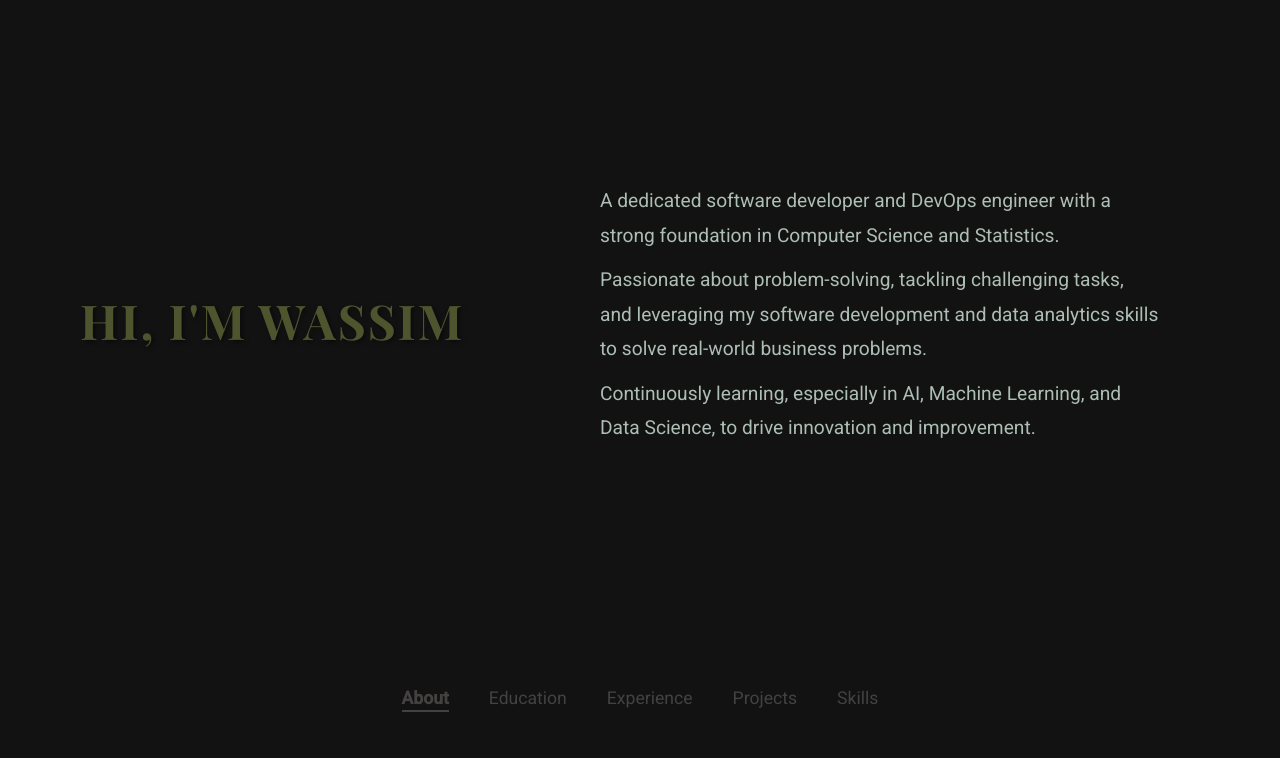
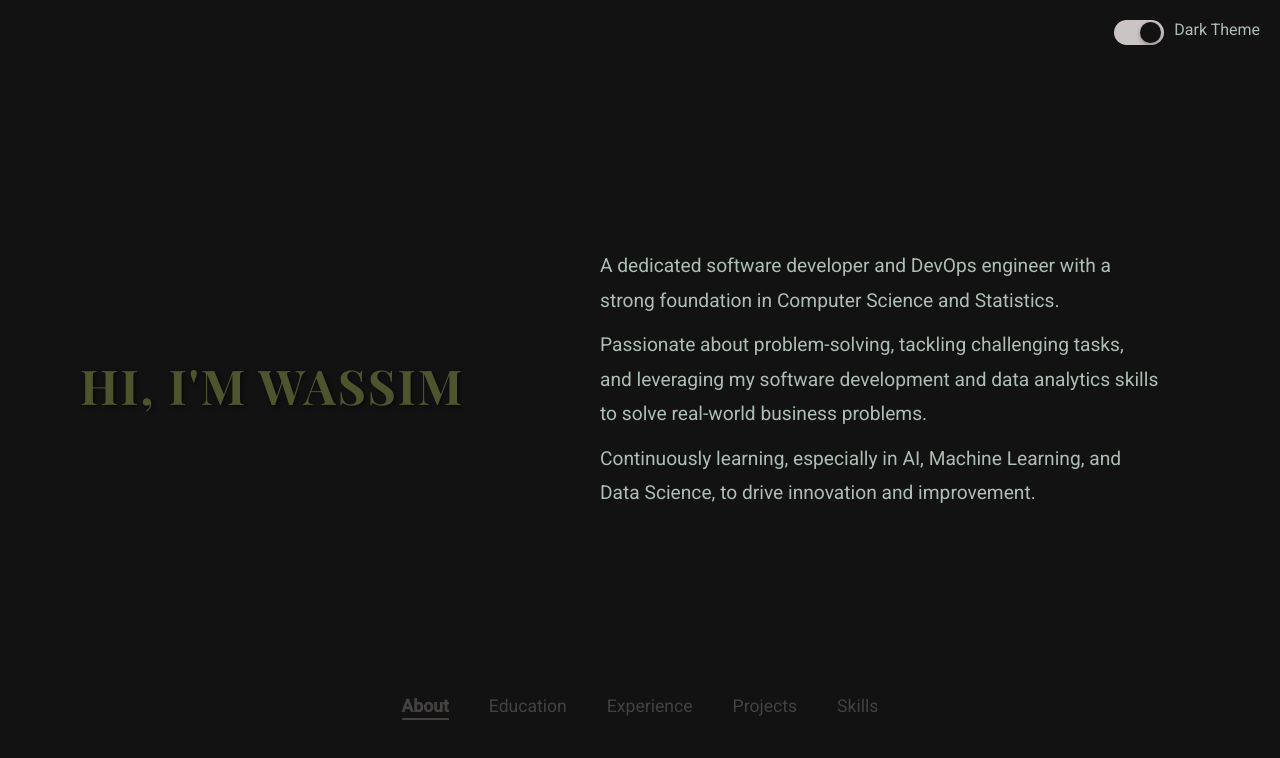
Before and after one commit to wassimwazzi/wassimwazzi.github.io, a React (Create React App) app: page / in a window 1280 px wide. Shown: the top 758 px of the page. Built offline with nearby package versions, Linux system fonts and the light colour scheme.

Commit message:
allow toggling themes

```diff
--- a/src/App.js
+++ b/src/App.js
@@ -6,6 +6,8 @@ import Projects from './components/Projects/Projects';
 import Skills from './components/Skills/Skills';
 import Experience from './components/Experience/Experience';
 import Footer from './components/Footer/Footer';
+import { ThemeProvider } from './components/Theme/ThemeContext';
+import ThemeToggle from './components/Theme/ThemeToggle';
 import './styles/main.css';
 import AOS from 'aos';
 import 'aos/dist/aos.css';
@@ -53,6 +55,8 @@ const App = () => {
     <div className="app-container">
       {/* {curtainVisible && <div className="curtain" onAnimationEnd={() => setCurtainVisible(false)} />} */}
       <main className="content-container">
+        <ThemeProvider>
+          <ThemeToggle />
           <div className="content">{renderSection()}</div>
           <nav className="nav">
             <div className="nav-links">
@@ -71,6 +75,7 @@ const App = () => {
               ))}
             </div>
           </nav>
+        </ThemeProvider>
       </main>
       {/* <Footer /> */}
     </div>
--- a/src/components/Projects/Projects.js
+++ b/src/components/Projects/Projects.js
@@ -1,6 +1,7 @@
 import React from 'react';
 import Scrollable from '../common/ScrollableContent/Scrollable';
 import Card from '../common/Card/Card';
+import { useTheme } from '../Theme/ThemeContext';
 import './Projects.css';
 
 const PROJECT_ITEMS = [
@@ -54,6 +55,8 @@ const PROJECT_ITEMS = [
 ];
 
 const Projects = () => {
+  const { isLight } = useTheme();
+
   return (
     <Scrollable>
       {PROJECT_ITEMS.map((project, index) => (
@@ -67,7 +70,7 @@ const Projects = () => {
                   <a href={project.link.link} target="_blank" rel="noopener noreferrer">Give it a try!</a>
                 </div>}
                 <div className="github-link">
-                  <img src="./github.png" style={{ width: '50px' }} alt="github" />
+                  <img src={`./github-${isLight() ? 'light' : 'dark'}.png`} style={{ width: '50px' }} alt="github" />
                   <a href={project.github} target="_blank" rel="noopener noreferrer">Read the code!</a>
                 </div>
               </div>
--- /dev/null
+++ b/src/components/Theme/ThemeContext.js
@@ -0,0 +1,28 @@
+import React, { createContext, useState, useEffect, useContext } from 'react';
+
+const ThemeContext = createContext();
+
+export const ThemeProvider = ({ children }) => {
+    const [theme, setTheme] = useState(localStorage.getItem('theme') || 'dark');
+
+    const isLight = () => theme === 'light';
+
+    const toggleTheme = () => {
+        const newTheme = isLight() ? 'dark' : 'light';
+        setTheme(newTheme);
+        localStorage.setItem('theme', newTheme);
+    };
+
+    useEffect(() => {
+        document.documentElement.setAttribute('data-theme', theme);
+    }, [theme]);
+
+    return (
+        <ThemeContext.Provider value={{ isLight, toggleTheme }}>
+            {children}
+        </ThemeContext.Provider>
+    );
+};
+
+// Custom hook for easier access to theme context
+export const useTheme = () => useContext(ThemeContext);
--- /dev/null
+++ b/src/components/Theme/ThemeToggle.css
@@ -0,0 +1,56 @@
+.theme-toggle-container {
+    position: relative;
+    display: inline-block;
+    top: 0;
+    right: 0;
+    display: flex;
+    gap: var(--spacing-1);
+    justify-content:right;
+    margin: var(--spacing-2);
+}
+
+.toggle-label {
+    font-size: var(--font-size-sm);
+    text-align: center;
+}
+
+.theme-toggle {
+    width: 50px;
+    height: 25px;
+    background-color: var(--secondary-color, #ccc);
+    border-radius: 25px;
+    position: relative;
+    cursor: pointer;
+    transition: background-color 0.3s ease;
+}
+
+.toggle-slider {
+    position: absolute;
+    top: 2px;
+    left: 2px;
+    width: 21px;
+    height: 21px;
+    background-color: var(--primary-color, #fff);
+    border-radius: 50%;
+    transition: transform 0.3s ease;
+}
+
+.theme-toggle.light {
+    background-color: #4c4c4c;
+}
+
+.theme-toggle.dark {
+    background-color: #cbc4c4;
+}
+
+.toggle-slider.light {
+    transform: translateX(0);
+}
+
+.toggle-slider.dark {
+    transform: translateX(24px);
+}
+
+.toggle-slider {
+    box-shadow: 0 2px 4px rgba(0, 0, 0, 0.3);
+}
--- /dev/null
+++ b/src/components/Theme/ThemeToggle.js
@@ -0,0 +1,22 @@
+import React from 'react';
+import { useTheme } from './ThemeContext';
+import './ThemeToggle.css';
+
+const ThemeToggle = () => {
+    const { isLight, toggleTheme } = useTheme();
+
+    const theme = () => (
+        isLight() ? 'light' : 'dark'
+    )
+
+    return (
+        <div className="theme-toggle-container">
+            <div className={`theme-toggle ${theme()}` } onClick={toggleTheme}>
+                <div className={`toggle-slider ${theme()}`} />
+            </div>
+            <div className="toggle-label">Dark Theme</div>
+        </div>
+    );
+};
+
+export default ThemeToggle;
--- a/src/styles/variables.css
+++ b/src/styles/variables.css
@@ -2,6 +2,17 @@
 @import './_vars-desktop.css';
 
 :root {
+  --primary-color: #fff;
+  --secondary-color: #8a8484;
+  --highlight-color: #120745;
+  --font-color: rgb(56, 66, 60);
+  --border-color: #dee2e6;
+  --font-family: 'Roboto', sans-serif;
+  --header-font: 'Playfair Display', serif;
+  --header-color: #4E552E;
+}
+
+[data-theme="dark"] {
   --primary-color: #121212;
   --secondary-color: #444141;
   --highlight-color: #800000;
```
Also changed, not shown: public/github-dark.png (renamed from public/github.png), public/github-light.png (added). Lines whose indentation alone changed are shown as unchanged.
